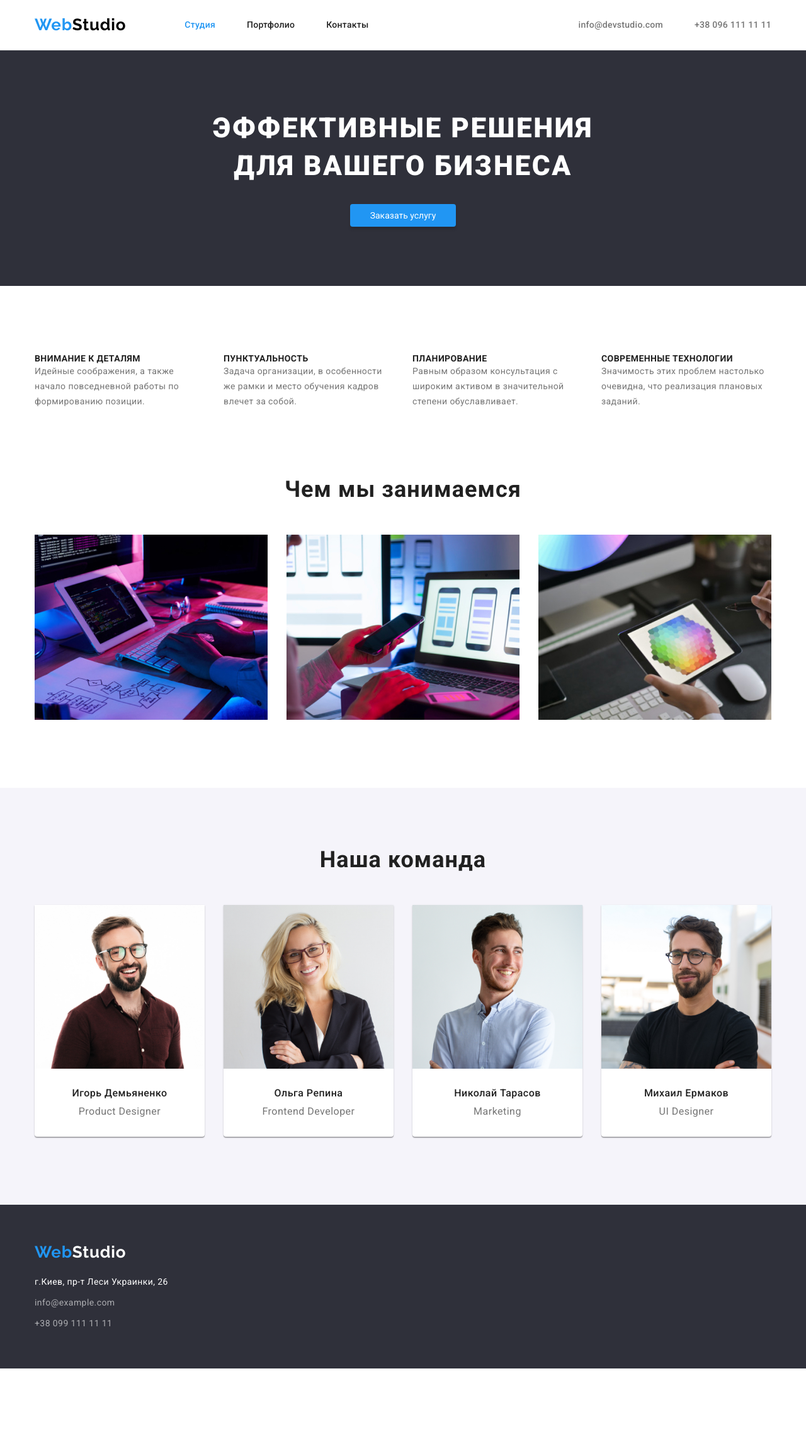
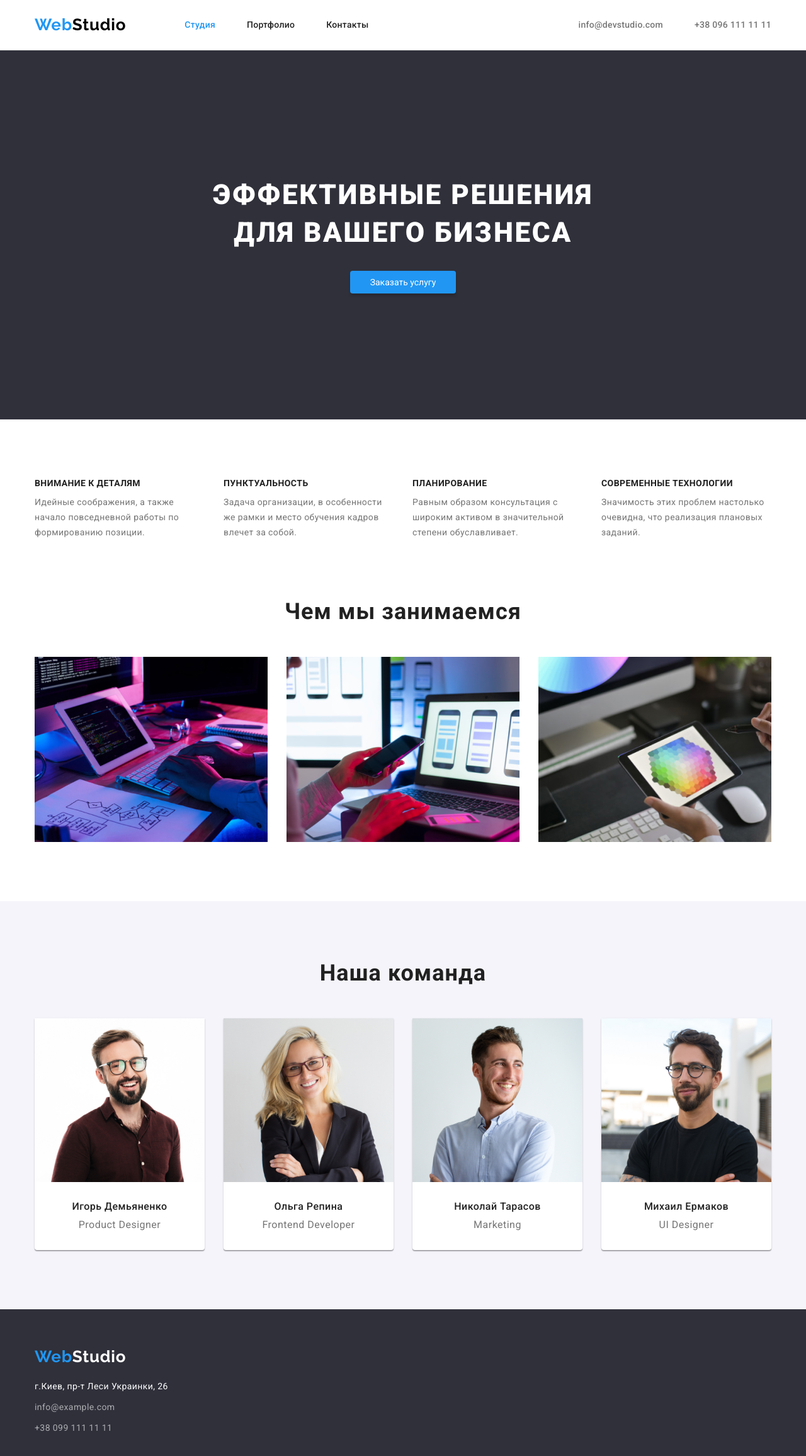
Before and after one commit to SerhiiLazar/goit-markup-hw-03, a plain HTML site: page index.html in a window 1280 px wide. Shown: the whole page at 63% size. Before the commit the page ends 2173 px from the top, so only its background shows below. Drawn offline with nearby package versions, Linux system fonts and the light colour scheme.

Commit message:
HomeWork

```diff
--- a/css/styles.css
+++ b/css/styles.css
@@ -76,11 +76,8 @@ a {
 .main-nav {
     display: flex;
     align-items: center;
-    justify-content: space-between;
+}
 
-
-
-}
 .header-nav {
     display: flex;
     align-items: center;
@@ -150,6 +147,8 @@ a {
 .service {
     align-items:center;
     background-color: var(--brand-color);
+    padding-top: 200px;
+    padding-bottom: 200px;
 }
 
 .service-title {
@@ -204,6 +203,7 @@ a {
     display: flex;
     justify-content: space-between;
     padding: 0;
+    margin: 0;
 }
 
 .inform-item {
@@ -223,6 +223,8 @@ a {
     line-height: 1.14;
     letter-spacing: 0.03em;
     text-transform: uppercase;
+
+    margin-bottom: 10px;
 
 }
 
@@ -251,6 +253,7 @@ a {
 .process-list {
     display: flex;
     padding: 0;
+    margin: 0;
 }
 
 .process-item {
@@ -270,6 +273,7 @@ a {
 .team-list {
     display: flex;
     padding: 0;
+    margin: 0;
 }
 
 .team-item {
@@ -282,13 +286,13 @@ a {
     border-radius: 0px 0px 4px 4px;
 }
 
+.team-wrap {
+    padding-top: 30px;
+    padding-bottom: 30px;
+}
+
 .team-item:last-child {
     margin-right: 0;
-}
-
-.team-img,
-.team-text {
-    margin-bottom: 30px;
 }
 
 .team-title {
@@ -444,7 +448,8 @@ a {
     margin-bottom: 0;
 }
 
-.content-img {
+.content-img,
+.process-link {
     display: block;
     max-width: 370px;
     height: auto;
--- a/index.html
+++ b/index.html
@@ -18,7 +18,8 @@
 <body>
     <!-- header -->
     <header class="header">
-        <div class="container main-nav">
+        <div class="container">
+            <div class="main-nav">
                 <nav class="header-nav">
                     <a class="logo" href="#">Web<span class="header-logo">Studio</span></a>
                     <ul class="header-list">
@@ -33,11 +34,12 @@
                     <li class="contact-item"><a class="contact-link" href="tel:+380961111111">+38 096 111 11 11</a></li>
                 </ul>
             </div>
+        </div>
     </header>
     <!-- main -->
     <main >
         <!-- service -->
-        <section class="section service">
+        <section class="service">
             <div class="container">
                 <h1 class="service-title">
                     Эффективные решения <br> для вашего бизнеса
@@ -46,7 +48,8 @@
             </div>
            </section>
         <!-- inform -->
-        <section class="section container">
+        <section class="section">
+            <div class="container">
                 <h2 class="visually-hidden">Преимущества</h2>
                 <ul class="inform-list">
                     <li class="inform-item">
@@ -70,6 +73,7 @@
                         </p>
                     </li>
                 </ul>
+            </div>
         </section>
         <!-- process -->
         <section class="process section">
@@ -93,29 +97,37 @@
                     <li class="team-item">
                         <a href="" class="team-link">
                             <img class="team-img" src="./images/autor_1.jpg" alt="автор" width="270">
+                            <div class="team-wrap">
                                 <h3 class="team-title">Игорь Демьяненко</h3>
                                 <p class="team-text">Product Designer</p>
+                            </div>
                         </a>
                     </li>
                     <li class="team-item">
                         <a href="" class="team-link">
                             <img class="team-img" src="./images/autor_2.jpg" alt="автор" width="270">
+                            <div class="team-wrap">
                                 <h3 class="team-title">Ольга Репина</h3>
                                 <p class="team-text">Frontend Developer</p>
+                            </div>
                         </a>
                     </li>
                     <li class="team-item">
                         <a href="" class="team-link">
                             <img class="team-img" src="./images/autor_3.jpg" alt="автор" width="270">
+                            <div class="team-wrap">
                                 <h3 class="team-title">Николай Тарасов</h3>
                                 <p class="team-text">Marketing</p>
+                            </div>
                         </a>
                     </li>
                     <li class="team-item">
                         <a href="" class="team-link">
                             <img class="team-img" src="./images/autor_4.jpg" alt="автор" width="270">
+                            <div class="team-wrap">
                                 <h3 class="team-title">Михаил Ермаков</h3>
                                 <p class="team-text">UI Designer</p>
+                            </div>
                         </a>
                     </li>
                 </ul>
```
Also changed, not shown: portfolio.html (+3 -1 lines). Lines whose indentation alone changed are shown as unchanged.
